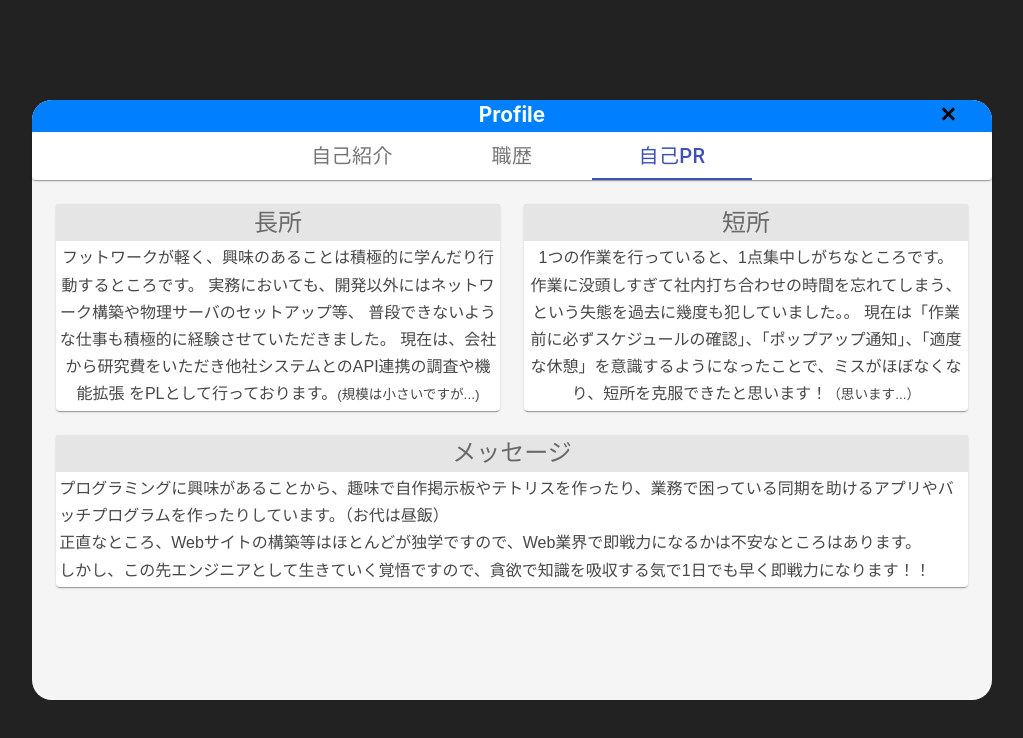
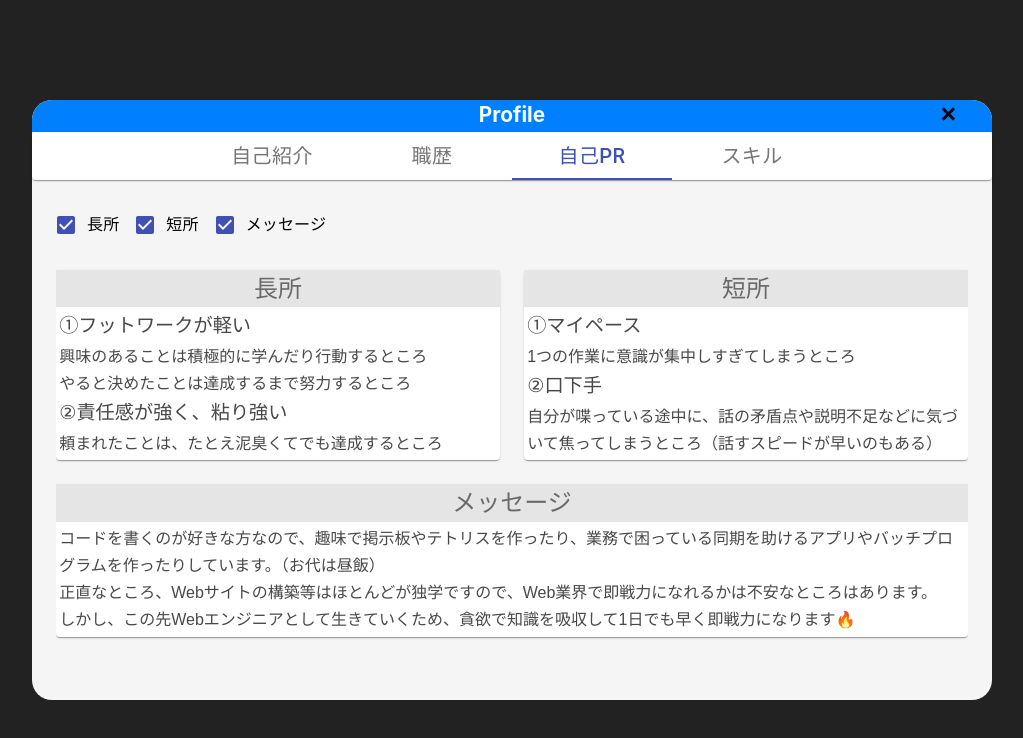
Before and after one commit to ShSato4JPN/my-portfolio-v1, a Next.js app: page /components/Profile/Profile in a window 1280 px wide. Both pictures are taken after a click on the tab "自己PR". Shown: the top 738 px of the page, without its empty margins (128-1151 px from the left). Built offline with nearby package versions, Linux system fonts and the light colour scheme.

Commit message:
自己PRを作成。チェックボックスを使用することで、みやすさの改善を図った。

```diff
--- a/pages/components/Profile/Profile.js
+++ b/pages/components/Profile/Profile.js
@@ -8,6 +8,9 @@ import Tabs from '@material-ui/core/Tabs'
 import Tab from '@material-ui/core/Tab'
 import Box from '@material-ui/core/Box'
 import Grid from '@material-ui/core/Grid';
+import FormGroup from '@material-ui/core/FormGroup';
+import FormControlLabel from '@material-ui/core/FormControlLabel';
+import Checkbox from '@material-ui/core/Checkbox';
 import { withStyles, makeStyles } from '@material-ui/core/styles';
 import MuiAccordion from '@material-ui/core/Accordion';
 import MuiAccordionSummary from '@material-ui/core/AccordionSummary';
@@ -168,6 +171,12 @@ function Shokureki() {
             Lorem ipsum dolor sit amet, consectetur adipiscing elit. Suspendisse malesuada lacus ex,
             sit amet blandit leo lobortis eget. Lorem ipsum dolor sit amet, consectetur adipiscing
             elit. Suspendisse malesuada lacus ex, sit amet blandit leo lobortis eget.
+            Lorem ipsum dolor sit amet, consectetur adipiscing elit. Suspendisse malesuada lacus ex,
+            sit amet blandit leo lobortis eget. Lorem ipsum dolor sit amet, consectetur adipiscing
+            elit. Suspendisse malesuada lacus ex, sit amet blandit leo lobortis eget.
+            Lorem ipsum dolor sit amet, consectetur adipiscing elit. Suspendisse malesuada lacus ex,
+            sit amet blandit leo lobortis eget. Lorem ipsum dolor sit amet, consectetur adipiscing
+            elit. Suspendisse malesuada lacus ex, sit amet blandit leo lobortis eget.
           </Typography>
         </AccordionDetails>
       </Accordion>
@@ -180,6 +189,12 @@ function Shokureki() {
             Lorem ipsum dolor sit amet, consectetur adipiscing elit. Suspendisse malesuada lacus ex,
             sit amet blandit leo lobortis eget. Lorem ipsum dolor sit amet, consectetur adipiscing
             elit. Suspendisse malesuada lacus ex, sit amet blandit leo lobortis eget.
+            Lorem ipsum dolor sit amet, consectetur adipiscing elit. Suspendisse malesuada lacus ex,
+            sit amet blandit leo lobortis eget. Lorem ipsum dolor sit amet, consectetur adipiscing
+            elit. Suspendisse malesuada lacus ex, sit amet blandit leo lobortis eget.
+            Lorem ipsum dolor sit amet, consectetur adipiscing elit. Suspendisse malesuada lacus ex,
+            sit amet blandit leo lobortis eget. Lorem ipsum dolor sit amet, consectetur adipiscing
+            elit. Suspendisse malesuada lacus ex, sit amet blandit leo lobortis eget.
           </Typography>
         </AccordionDetails>
       </Accordion>
@@ -189,9 +204,126 @@ function Shokureki() {
 
 function ZikoPR() {
   const classes = useStyles();
+  const [state, setState] = React.useState({
+    chosho: true,
+    tansho: true,
+    message: true
+  });
+
+  const handleChange = (event) => {
+    //console.log({ ...state, [event.target.name]: event.target.checked })
+    setState({ ...state, [event.target.name]: event.target.checked });
+  };
 
   return (
-    <div>
+    <div className={styles.zikopr}>
+      <div className={classes.root}>
+        <Grid container spacing={3}>
+          <Grid item xs={12}>
+            <FormGroup row>
+              <FormControlLabel
+                control={
+                  <Checkbox
+                    checked={state.chosho}
+                    onChange={handleChange}
+                    name="chosho"
+                    color="primary"
+                  />
+                }
+                label="長所"
+              />
+              <FormControlLabel
+                control={
+                  <Checkbox
+                    checked={state.tansho}
+                    onChange={handleChange}
+                    name="tansho"
+                    color="primary"
+                  />
+                }
+                label="短所"
+              />
+              <FormControlLabel
+                control={
+                  <Checkbox
+                    checked={state.message}
+                    onChange={handleChange}
+                    name="message"
+                    color="primary"
+                  />
+                }
+                label="メッセージ"
+              />
+            </FormGroup>
+          </Grid>
+          {state.chosho ?
+            <Grid item xs={6}>
+            <Paper className={classes.paper}>
+              <div className={styles.pr}>
+                <div className={styles.pr_title}>
+                  長所
+                </div>
+                <div className={`${styles.pr_body} ${styles.nocenter}`}>
+                  <span className={styles.spotlight_light}>①フットワークが軽い</span><br />
+                  　興味のあることは積極的に学んだり行動するところ<br />
+                  　やると決めたことは達成するまで努力するところ<br />
+                  <span className={styles.spotlight_light}>②責任感が強く、粘り強い</span><br />
+                  　頼まれたことは、たとえ泥臭くてでも達成するところ
+                  </div>
+                </div>
+              </Paper>
+            </Grid>
+          :
+            ''
+          }
+          {state.tansho ?
+            <Grid item xs={6}>
+              <Paper className={classes.paper}>
+                <div className={styles.pr}>
+                  <div className={styles.pr_title}>
+                    短所
+                  </div>
+                  <div className={`${styles.pr_body} ${styles.nocenter}`}>
+                  <span className={styles.spotlight_light}>①マイペース</span><br />
+                  　1つの作業に意識が集中しすぎてしまうところ<br />
+                  <span className={styles.spotlight_light}>②口下手</span><br />
+                  　自分が喋っている途中に、話の矛盾点や説明不足などに気づいて焦ってしまうところ（話すスピードが早いのもある）
+                  </div>
+                </div>
+              </Paper>
+            </Grid>
+          :
+            ''
+          }
+          {state.message ?
+            <Grid item xs={12}>
+              <Paper className={classes.paper}>
+                <div className={styles.pr}>
+                  <div className={styles.pr_title}>
+                    メッセージ
+                  </div>
+                  <div className={`${styles.pr_body} ${styles.nocenter}`}>
+                    コードを書くのが好きな方なので、趣味で掲示板やテトリスを作ったり、業務で困っている同期を助けるアプリやバッチプログラムを作ったりしています。（お代は昼飯）<br />
+                    正直なところ、Webサイトの構築等はほとんどが独学ですので、Web業界で即戦力になれるかは不安なところはあります。<br />
+                    しかし、この先Webエンジニアとして生きていくため、貪欲で知識を吸収して1日でも早く即戦力になります🔥
+                  </div>
+                </div>
+              </Paper>
+            </Grid>
+          :
+            ''
+          }
+        </Grid>
+      </div>
+    </div>
+  )
+}
+
+function Skills() {
+  const classes = useStyles();
+
+  return (
+    <div className={styles.zikopr}>
       <div className={classes.root}>
         <Grid container spacing={3}>
           <Grid item xs={6}>
@@ -200,12 +332,9 @@ function ZikoPR() {
                 <div className={styles.pr_title}>
                   長所
                 </div>
-                <div className={styles.pr_body}>
-                  フットワークが軽く、興味のあることは積極的に学んだり行動するところです。
-                  実務においても、開発以外にはネットワーク構築や物理サーバのセットアップ等、
-                  普段できないような仕事も積極的に経験させていただきました。
-                  現在は、会社から研究費をいただき他社システムとのAPI連携の調査や機能拡張
-                  をPLとして行っております。<span className={styles.small}>(規模は小さいですが...)</span>
+                <div className={`${styles.pr_body} ${styles.nocenter}`}>
+                  フットワークが軽く、興味のあることは積極的に学んだり行動するところです！<br />
+                  あと、責任感が強い人間だと自負しております。
                 </div>
               </div>
             </Paper>
@@ -216,11 +345,12 @@ function ZikoPR() {
                 <div className={styles.pr_title}>
                   短所
                 </div>
-                <div className={styles.pr_body}>
-                  1つの作業を行っていると、1点集中しがちなところです。<br />
-                  作業に没頭しすぎて社内打ち合わせの時間を忘れてしまう、という失態を過去に幾度も犯していました。。
-                  現在は「作業前に必ずスケジュールの確認」、「ポップアップ通知」、「適度な休憩」を意識するようになったことで、ミスがほぼなくなり、短所を克服できたと思います！
-                  <span className={styles.small}>（思います...）</span>
+                <div className={`${styles.pr_body} ${styles.nocenter}`}>
+                  1つの作業を行っていると、1点集中しがちなところです。（マイペース）<br />
+                  1.<br />
+                  2.<br />
+                  3.<br />
+                  を徹底することで、ミスが大分少なくなりました！<br />
                 </div>
               </div>
             </Paper>
@@ -232,9 +362,9 @@ function ZikoPR() {
                   メッセージ
                 </div>
                 <div className={`${styles.pr_body} ${styles.nocenter}`}>
-                  プログラミングに興味があることから、趣味で自作掲示板やテトリスを作ったり、業務で困っている同期を助けるアプリやバッチプログラムを作ったりしています。（お代は昼飯）<br />
-                  正直なところ、Webサイトの構築等はほとんどが独学ですので、Web業界で即戦力になるかは不安なところはあります。<br />
-                  しかし、この先エンジニアとして生きていく覚悟ですので、貪欲で知識を吸収する気で1日でも早く即戦力になります！！
+                  コードを書くのが好きな方なので、趣味で簡易的な掲示板やテトリスを作ったり、業務で困っている同期を助けるアプリやバッチプログラムを作ったりしています。（お代は昼飯）<br />
+                  正直なところ、Webサイト構築に関するスキルはほとんどが独学ですので、Web業界で即戦力になれるかは不安なところはあります。<br />
+                  しかし、この先Webエンジニアとして生きていくため、貪欲に知識を吸収して1日でも早く即戦力になります🔥
                 </div>
               </div>
             </Paper>
@@ -267,6 +397,7 @@ export default function Profile () {
             <Tab label={<span className={styles.tab}>自己紹介</span>} />
             <Tab label={<span className={styles.tab}>職歴</span>} />
             <Tab label={<span className={styles.tab}>自己PR</span>} />
+            <Tab label={<span className={styles.tab}>スキル</span>} />
           </Tabs>
         </Paper>
         <TabPanel value={value} index={0}>
@@ -278,6 +409,9 @@ export default function Profile () {
         <TabPanel value={value} index={2}>
           <ZikoPR />
         </TabPanel>
+        <TabPanel value={value} index={3}>
+          <Skills />
+        </TabPanel>
       </Browser>
     </div>
   )
--- a/pages/components/Profile/Profile.module.css
+++ b/pages/components/Profile/Profile.module.css
@@ -46,6 +46,12 @@
   font-weight: 600;
 }
 
+.spotlight_light {
+  font-size: 1.2rem;
+  margin-bottom: 0.2rem;
+  font-weight: 550;
+}
+
 .small {
   font-size: 0.85rem;
 }
@@ -77,3 +83,9 @@
 .nocenter {
   text-align: left;
 }
+
+.zikopr {
+  height: 480px;
+  overflow-y: auto;
+  overflow-x: hidden;
+}
```
